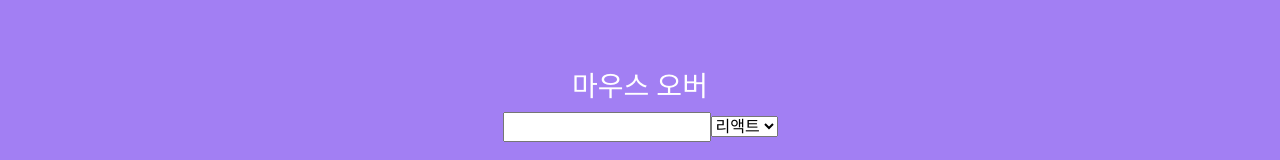
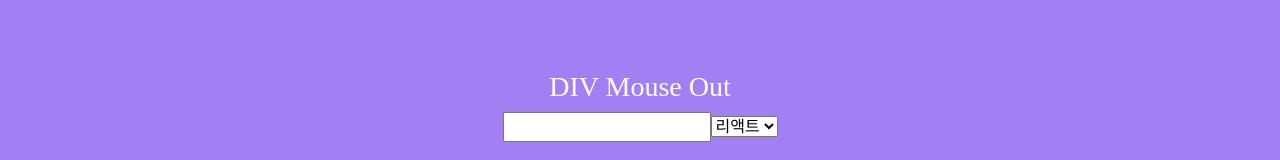
Before and after one commit to lee-kangpyo/react-start, a React (Create React App) app in the folder client/: page / in a window 1280 px wide. Shown: the part 138-298 px from the top of the page. Built offline with nearby package versions, Linux system fonts and the light colour scheme.

Commit message:
onMouseOut 이벤트

```diff
--- a/client/src/App.js
+++ b/client/src/App.js
@@ -1,13 +1,13 @@
 import React from 'react';
 import './App.css';
-import ReactOnMouseOver from './component3/R069_onMouseOver'
+import ReactonMouseOut from './component3/R070_onMouseOut'
 import 'bootstrap/dist/css/bootstrap.css'
 
 function App() {
   return (
     <div className='app'>
       <h1 className='title'>Start React</h1>
-      <ReactOnMouseOver />
+      <ReactonMouseOut />
     </div>
   );
 }
--- /dev/null
+++ b/client/src/component3/R070_onMouseOut.js
@@ -0,0 +1,22 @@
+import React, { Component } from 'react';
+class R070_onMouseOUt extends Component {
+    MouseOut = (tag) => {
+        console.log('TAG : ' + tag);
+    }
+    render() {
+        return (
+            <>
+                <div onMouseOut={e => this.MouseOut("div")}>
+                    <h3>DIV Mouse Out</h3>
+                </div>
+                <input type="text" onMouseOut={e => this.MouseOut("input")} />
+                <select onMouseOut={e => this.MouseOut("select")}>
+                    <option value="react">리액트</option>
+                    <option value="123">456</option>
+                </select>
+            </>
+        );
+    }
+}
+
+export default R070_onMouseOUt;
```
